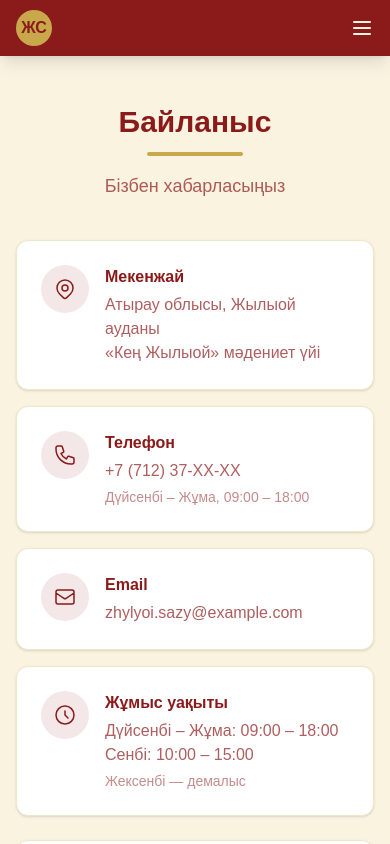
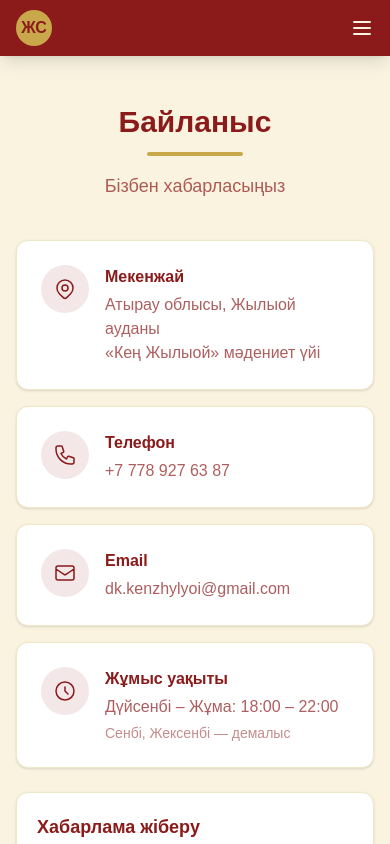
Before and after one commit to anuar-rgb/zhylyoi-sazy, a Next.js app: page /contacts in a window 390 px wide. Shown: the top 844 px of the page. Built offline with nearby package versions, Linux system fonts and the light colour scheme.

Commit message:
Update contacts: real phone, email, working hours

```diff
--- a/src/app/contacts/page.tsx
+++ b/src/app/contacts/page.tsx
@@ -47,8 +47,7 @@ export default function ContactsPage() {
                 </div>
                 <div>
                   <h3 className="font-bold text-darkred mb-1">Телефон</h3>
-                  <p className="text-darkred/70">+7 (712) 37-XX-XX</p>
-                  <p className="text-darkred/50 text-sm mt-1">Дүйсенбі – Жұма, 09:00 – 18:00</p>
+                  <a href="tel:+77789276387" className="text-darkred/70 hover:text-gold transition-colors">+7 778 927 63 87</a>
                 </div>
               </div>
             </div>
@@ -62,7 +61,7 @@ export default function ContactsPage() {
                 </div>
                 <div>
                   <h3 className="font-bold text-darkred mb-1">Email</h3>
-                  <p className="text-darkred/70">zhylyoi.sazy@example.com</p>
+                  <a href="mailto:dk.kenzhylyoi@gmail.com" className="text-darkred/70 hover:text-gold transition-colors">dk.kenzhylyoi@gmail.com</a>
                 </div>
               </div>
             </div>
@@ -76,9 +75,8 @@ export default function ContactsPage() {
                 </div>
                 <div>
                   <h3 className="font-bold text-darkred mb-1">Жұмыс уақыты</h3>
-                  <p className="text-darkred/70">Дүйсенбі – Жұма: 09:00 – 18:00</p>
-                  <p className="text-darkred/70">Сенбі: 10:00 – 15:00</p>
-                  <p className="text-darkred/50 text-sm mt-1">Жексенбі — демалыс</p>
+                  <p className="text-darkred/70">Дүйсенбі – Жұма: 18:00 – 22:00</p>
+                  <p className="text-darkred/50 text-sm mt-1">Сенбі, Жексенбі — демалыс</p>
                 </div>
               </div>
             </div>
--- a/src/components/Footer.tsx
+++ b/src/components/Footer.tsx
@@ -37,7 +37,8 @@ export default function Footer() {
             <ul className="space-y-2 text-sm">
               <li>Атырау облысы, Жылыой ауданы</li>
               <li>«Кең Жылыой» мәдениет үйі</li>
-              <li>Тел: +7 (712) 37-XX-XX</li>
+              <li>Тел: +7 778 927 63 87</li>
+              <li>dk.kenzhylyoi@gmail.com</li>
             </ul>
           </div>
         </div>
```
